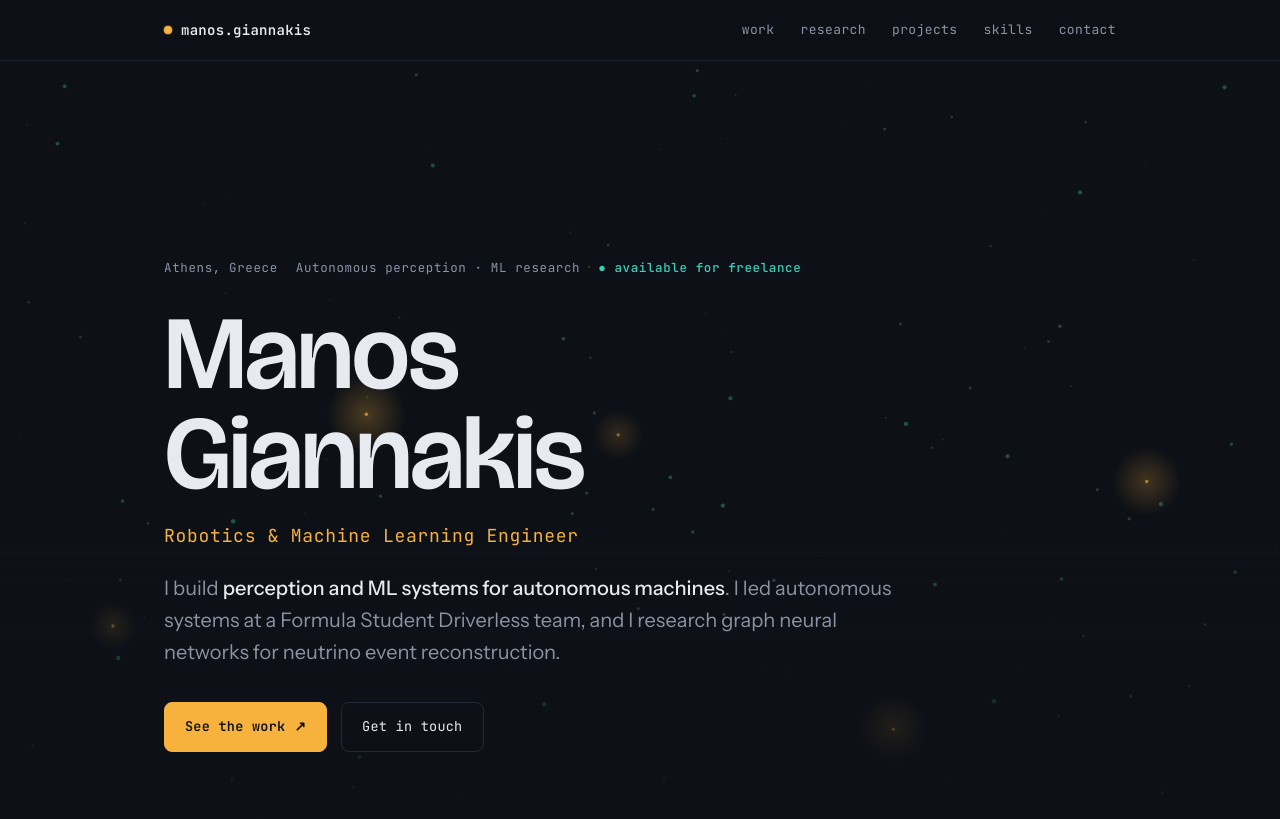
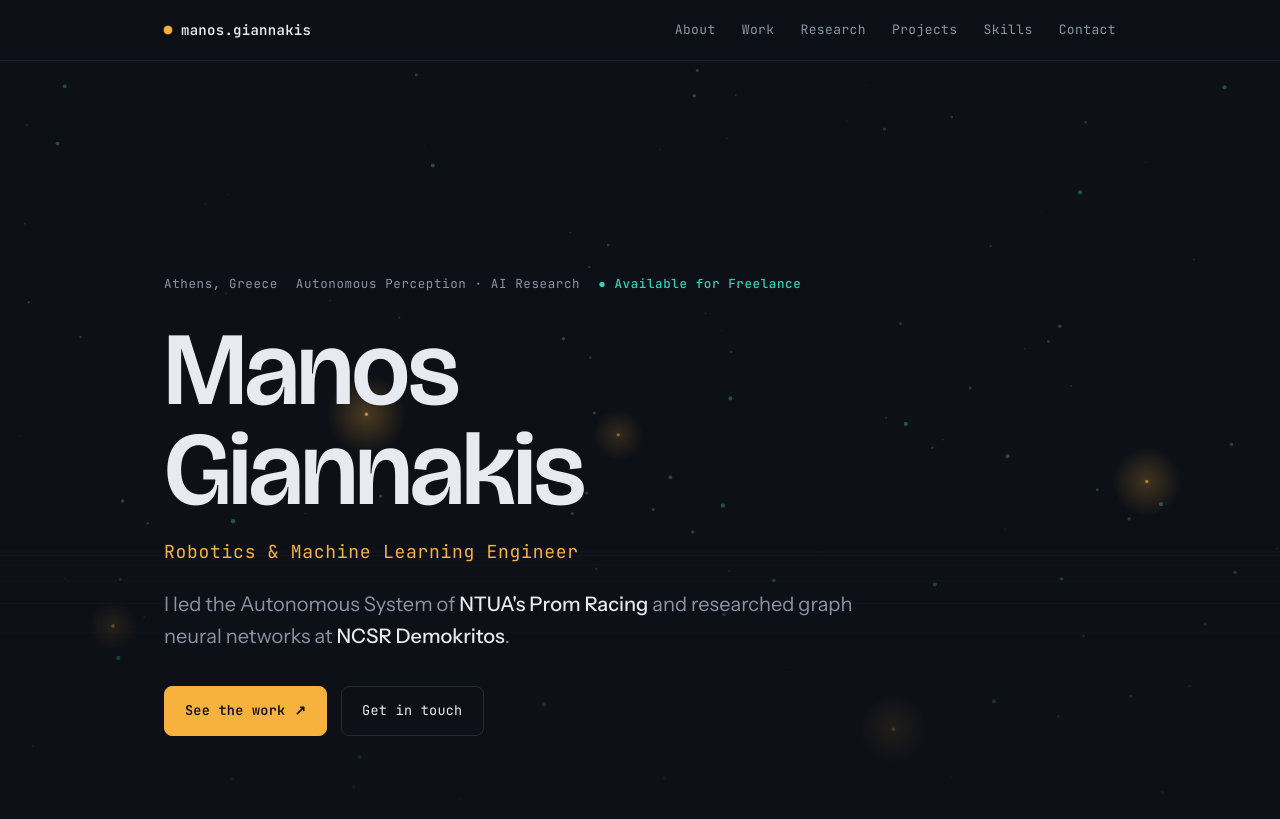
Before and after one commit to ManosGiann15/manosgiann15.github.io, a Jekyll site: the page index.html, which Jekyll copies as it is, in a window 1280 px wide and 900 px high. Shown: the top 819 px of the window. Built offline with Jekyll 4.4.1, drawn with Linux system fonts in a browser that asks for light colours; some of the changed text lies outside the part shown.

Commit message:
Work Section Half Completed

```diff
--- a/index.html
+++ b/index.html
@@ -219,6 +219,7 @@
   .media.ratio-16-9{aspect-ratio:16/9}
   .media.ratio-4-3{aspect-ratio:4/3}
   .media.ratio-1-1{aspect-ratio:1/1}
+  .media.ratio-9-16{aspect-ratio:9/16}
   /* placeholder look (remove .is-empty once you add real media) */
   .media.is-empty{
     display:flex;align-items:center;justify-content:center;flex-direction:column;gap:8px;
@@ -234,6 +235,14 @@
 
   .gallery{display:grid;grid-template-columns:repeat(3,1fr);gap:14px;margin-top:26px}
   @media(max-width:720px){.gallery{grid-template-columns:1fr 1fr}}
+
+  .media-row{display:flex;gap:24px;margin-top:24px;align-items:flex-start}
+  .media-row .media.ratio-9-16{width:min(240px,40%);flex:none;border-radius:12px}
+  .media-row .gallery{flex:1;margin-top:0;align-self:stretch;grid-template-columns:1fr 1fr}
+  @media(max-width:720px){
+    .media-row{flex-direction:column}
+    .media-row .media.ratio-9-16{width:min(260px,70%);margin:0 auto}
+  }
 
   /* skills */
   .skills-grid{display:grid;grid-template-columns:repeat(3,1fr);gap:26px}
@@ -275,11 +284,12 @@
     <a class="brand" href="#top"><span class="dot"></span>manos.giannakis</a>
     <button class="menu-btn" aria-expanded="false" aria-controls="menu">menu</button>
     <nav class="links" id="menu">
-      <a href="#work">work</a>
-      <a href="#research">research</a>
-      <a href="#projects">projects</a>
-      <a href="#skills">skills</a>
-      <a href="#contact">contact</a>
+      <a href="#about">About</a>
+      <a href="#work">Work</a>
+      <a href="#research">Research</a>
+      <a href="#projects">Projects</a>
+      <a href="#skills">Skills</a>
+      <a href="#contact">Contact</a>
     </nav>
   </div>
 </header>
@@ -290,12 +300,12 @@
   <div class="wrap hero-inner">
     <div class="status reveal">
       <span>Athens, Greece</span>
-      <span>Autonomous perception · ML research</span>
-      <span><b>● available for freelance</b></span>
+      <span>Autonomous Perception · AI Research</span>
+      <span><b>● Available for Freelance</b></span>
     </div>
     <h1 class="name reveal">Manos<br>Giannakis</h1>
     <p class="role reveal">Robotics &amp; Machine Learning Engineer</p>
-    <p class="lede reveal">I build <strong>perception and ML systems for autonomous machines</strong>. I led autonomous systems at a Formula Student Driverless team, and I research graph neural networks for neutrino event reconstruction.</p>
+    <p class="lede reveal">I led the Autonomous System of <strong> NTUA's Prom Racing</strong> and researched graph neural networks at <strong>NCSR Demokritos</strong>.</p>
     <div class="cta-row reveal">
       <a class="btn btn-primary" href="#projects">See the work <span class="arrow">↗</span></a>
       <a class="btn btn-ghost" href="#contact">Get in touch</a>
@@ -308,11 +318,12 @@
   <div class="about-grid reveal">
     <div class="about-body">
       <div class="eyebrow">About</div>
-      <p style="margin-top:22px">I work on perception and machine learning for robots and autonomous vehicles — sensor fusion, real-time detection, and the models behind them.</p>
-      <p>I led the autonomous systems team at Prom Racing, NTUA's Formula Student Driverless team, and I research graph neural networks for neutrino event reconstruction with NCSR Demokritos and the Fermilab collaboration.</p>
-      <p class="sub">Lately I'm focused on memory mechanisms and state-space models. Off the clock, it's motorsport and JDM cars.</p>
+      <p style="margin-top:22px">During my studies I joined a Formula Student team, a decision that led me to my love for robotics and physical AI.</p>
+      <p> In parallel, I did my thesis in collaboration with the Institute of Nuclear and Particle Physics at NCSR Demokritos: "Neutrino Event Reconstruction with Graph Neural Networks in ANNIE."</p>
+      <p class="sub">Now I'm working to bridge robotics into healthcare, doing research in a field that helps people.</p>
     </div>
     <aside class="facts">
+      <img class="media ratio-1-1" src="assets/portrait.png" alt="Manos Giannakis" style="object-position:center 20%">
       <div class="fact"><span class="k">Based in</span><span class="v">Athens, Greece</span></div>
       <div class="fact"><span class="k">Focus</span><span class="v">Perception · ML research</span></div>
       <div class="fact"><span class="k">Degree</span><span class="v">BSc Digital Systems</span></div>
@@ -331,7 +342,7 @@
   </div>
 
   <div class="job reveal">
-    <div class="when">Sept 2024 — <span class="now">Present</span></div>
+    <div class="when">Sept 2024 — Sept 2025</div>
     <div>
       <h3>Head of Autonomous Systems</h3>
       <div class="org">Prom Racing FSAE · NTUA</div>
@@ -343,34 +354,23 @@
       </ul>
 
       <!-- ===================================================================
-           MEDIA: Prom Racing highlight video + photos.
-           1. Drop your files in /assets  (e.g. assets/prom-run.mp4, assets/prom-1.jpg)
-           2. Delete the <div class="media is-empty"> placeholder for that slot
-           3. Uncomment the matching real tag below it
+           MEDIA: Prom Racing highlight video (vertical) + photos.
+           Photos: drop files in /assets as prom-1.jpg, prom-2.jpg, prom-3.jpg,
+           uncomment each <img> tag, and delete its <figure is-empty> placeholder.
            =================================================================== -->
 
-      <!-- VIDEO SLOT -->
-      <!-- <video class="media ratio-16-9" style="margin-top:24px;border-radius:12px" controls preload="metadata" poster="assets/prom-poster.jpg">
-             <source src="assets/prom-run.mp4" type="video/mp4">
-           </video> -->
-      <figure class="media ratio-16-9 is-empty" style="margin-top:24px;border-radius:12px">
-        <svg class="ph-ico" viewBox="0 0 24 24" fill="none" stroke="currentColor" stroke-width="1.6"><polygon points="5 3 19 12 5 21 5 3"/></svg>
-        <div class="ph-t">Add a highlight video</div>
-        <div class="ph-s">assets/prom-run.mp4 · 16:9</div>
-      </figure>
+      <div class="media-row">
+        <video class="media ratio-9-16" controls preload="metadata">
+          <source src="assets/prom-run.mp4" type="video/mp4">
+        </video>
 
-      <!-- PHOTO GALLERY (3 images) -->
-      <div class="gallery">
-        <!-- <img class="media ratio-4-3" style="border-radius:10px" src="assets/prom-1.jpg" alt="Autonomous car on track"> -->
-        <figure class="media ratio-4-3 is-empty" style="border-radius:10px">
-          <div class="ph-t">Photo 1</div><div class="ph-s">assets/prom-1.jpg</div>
-        </figure>
-        <figure class="media ratio-4-3 is-empty" style="border-radius:10px">
-          <div class="ph-t">Photo 2</div><div class="ph-s">assets/prom-2.jpg</div>
-        </figure>
-        <figure class="media ratio-4-3 is-empty" style="border-radius:10px">
-          <div class="ph-t">Photo 3</div><div class="ph-s">assets/prom-3.jpg</div>
-        </figure>
+        <!-- PHOTO GALLERY -->
+        <div class="gallery">
+          <img class="media ratio-4-3" style="border-radius:10px" src="assets/prom1.jpg" alt="Prom Racing autonomous car">
+          <img class="media ratio-4-3" style="border-radius:10px" src="assets/prom2.jpg" alt="Prom Racing autonomous car">
+          <img class="media ratio-4-3" style="border-radius:10px" src="assets/prom3.jpg" alt="Prom Racing autonomous car">
+          <img class="media ratio-4-3" style="border-radius:10px" src="assets/prom4.jpg" alt="Prom Racing autonomous car">
+        </div>
       </div>
     </div>
   </div>
```
Also changed, not shown: assets/portrait.png (added), assets/prom1.jpg (added), assets/prom2.jpg (added), assets/prom3.jpg (added), assets/prom4.jpg (added), 1 other file.
